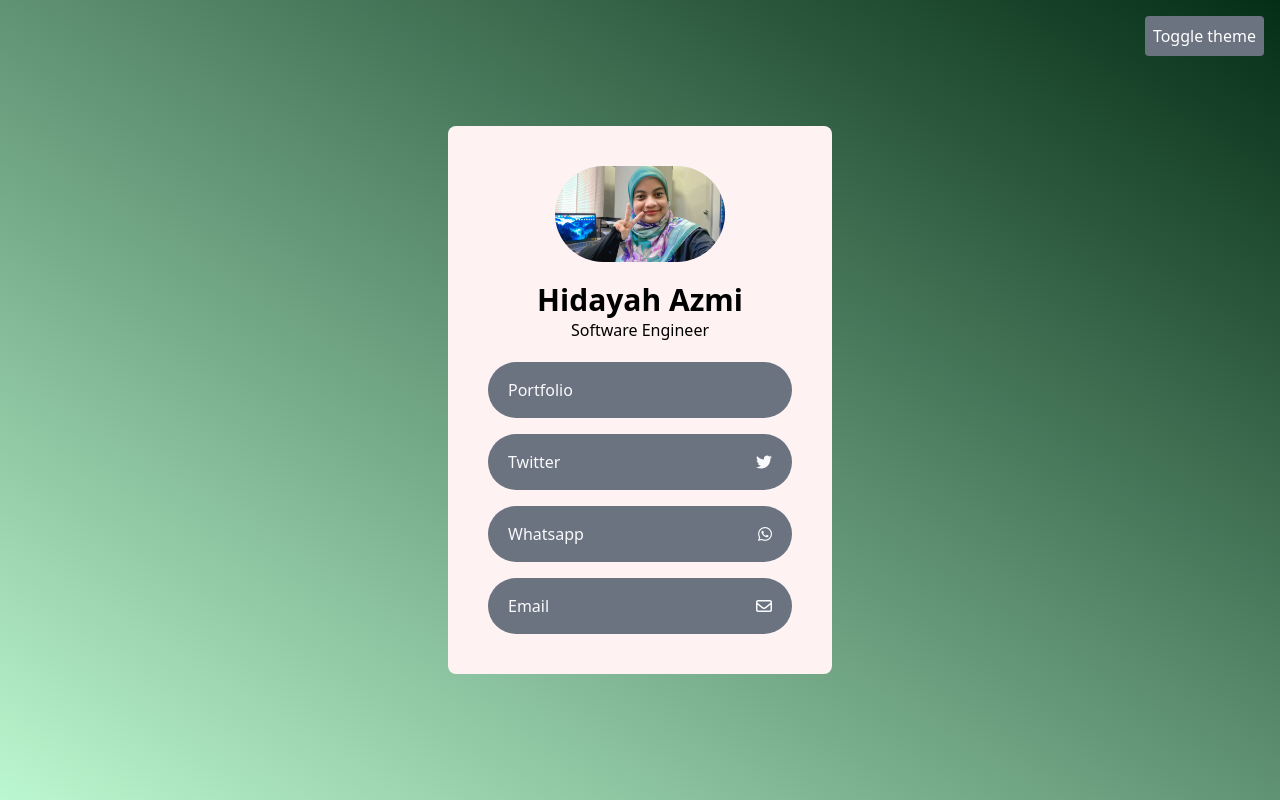
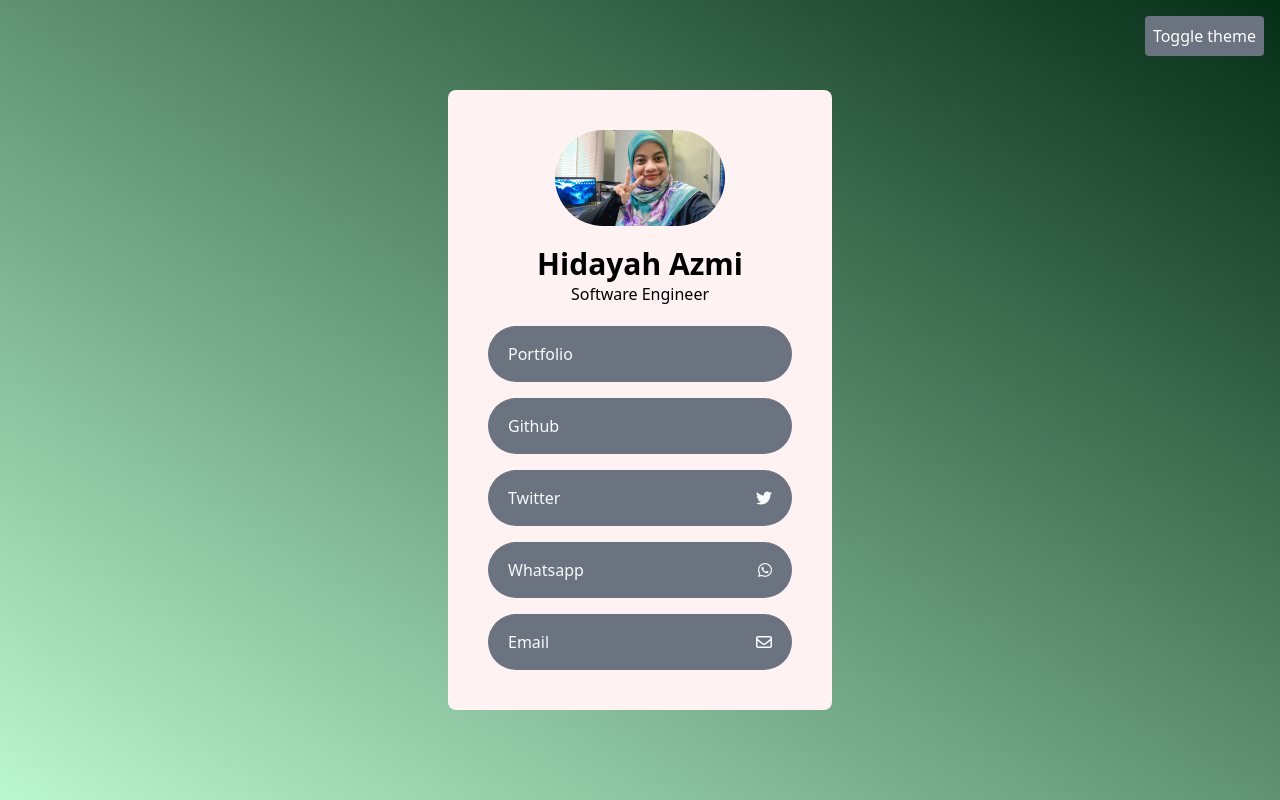
Before and after one commit to Dayahazmi/Social_Links, a plain HTML site: page index.html in a window 1280 px wide. Drawn offline with nearby package versions, Linux system fonts and the light colour scheme.

Commit message:
add github

```diff
--- a/index.html
+++ b/index.html
@@ -23,9 +23,14 @@
         <h1 class="text-3xl font-bold">Hidayah Azmi</h1>
         <p>Software Engineer</p>
         <div class="mt-5">
+            <a href="https://github.com/Dayahazmi" class="block mb-4" id="portfolio-link">
+                <div class="flex justify-between bg-gray-500 px-5 py-4 rounded-full hover:bg-green-950 hover:scale-105 transition duration-500 cursor-pointer">
+                    <p class="text-gray-50">Portfolio</p>
+                </div>
+            </a>
             <a href="https://dayahazmi.github.io/Portfolio_hidayah/" class="block mb-4" id="portfolio-link">
                 <div class="flex justify-between bg-gray-500 px-5 py-4 rounded-full hover:bg-green-950 hover:scale-105 transition duration-500 cursor-pointer">
-                    <p class="text-gray-50">Portfolio</p>
+                    <p class="text-gray-50">Github</p>
                 </div>
             </a>
             <a href="https://x.com/SakiHanajima__" class="block mb-4" id="twitter-link">
```
